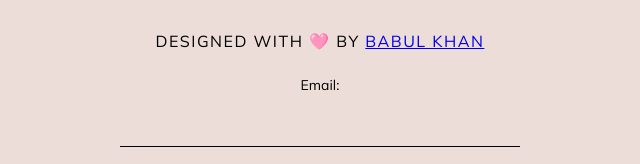
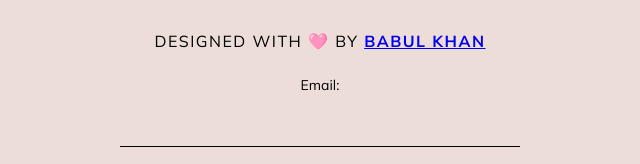
Before and after one commit to khanbabul/prospect-house, a website: page index.html in a window 1280 px wide. Shown: the part 2485-2649 px from the top of the page, 320-960 px from the left. Drawn offline with Linux system fonts and the light colour scheme.

Commit message:
Update index.html

```diff
--- a/index.html
+++ b/index.html
@@ -488,7 +488,7 @@
                     <img src="./assets/img/logo.png" alt="Prospect House" height="90px">
                 </a>
 
-                <h3 class="subscribe-heading">Designed with 🩷 by <a href="https://devbabul.vercel.app">Babul Khan</a></h3>
+                <h3 class="subscribe-heading">Designed with 🩷 by <strong><a href="https://devbabul.vercel.app">Babul Khan</a></strong></h3>
 
                 <form class="subscribe-form" id="subscribeForm" action="">
                     <div class="form-group-footer">
```
